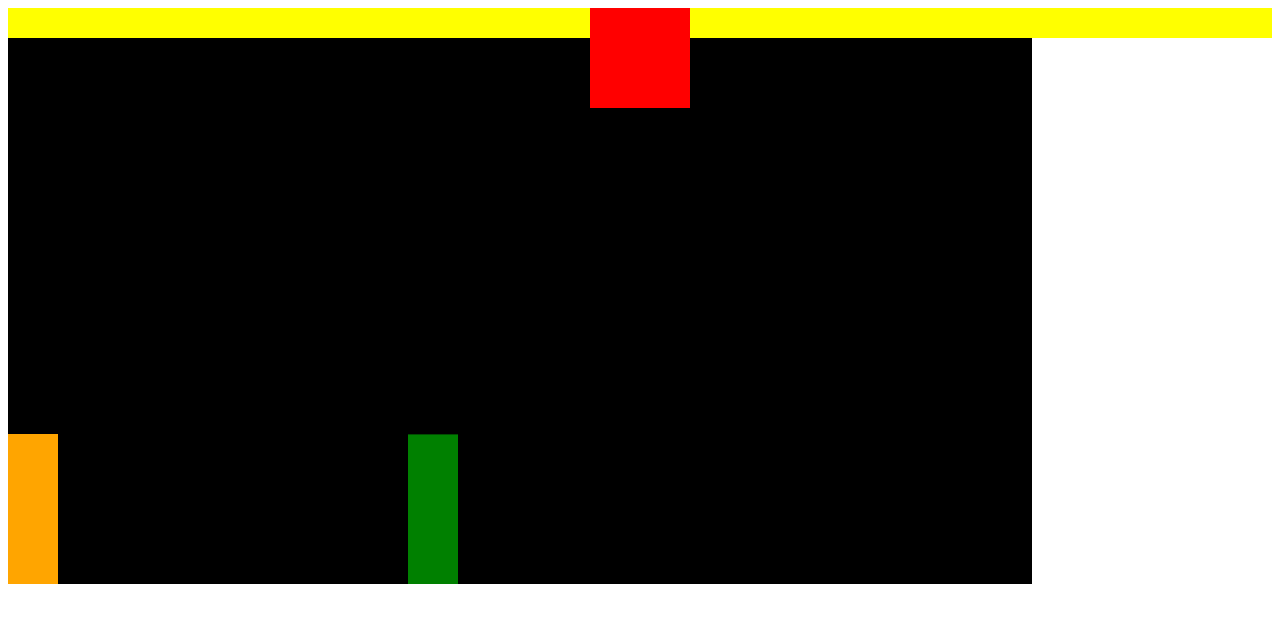
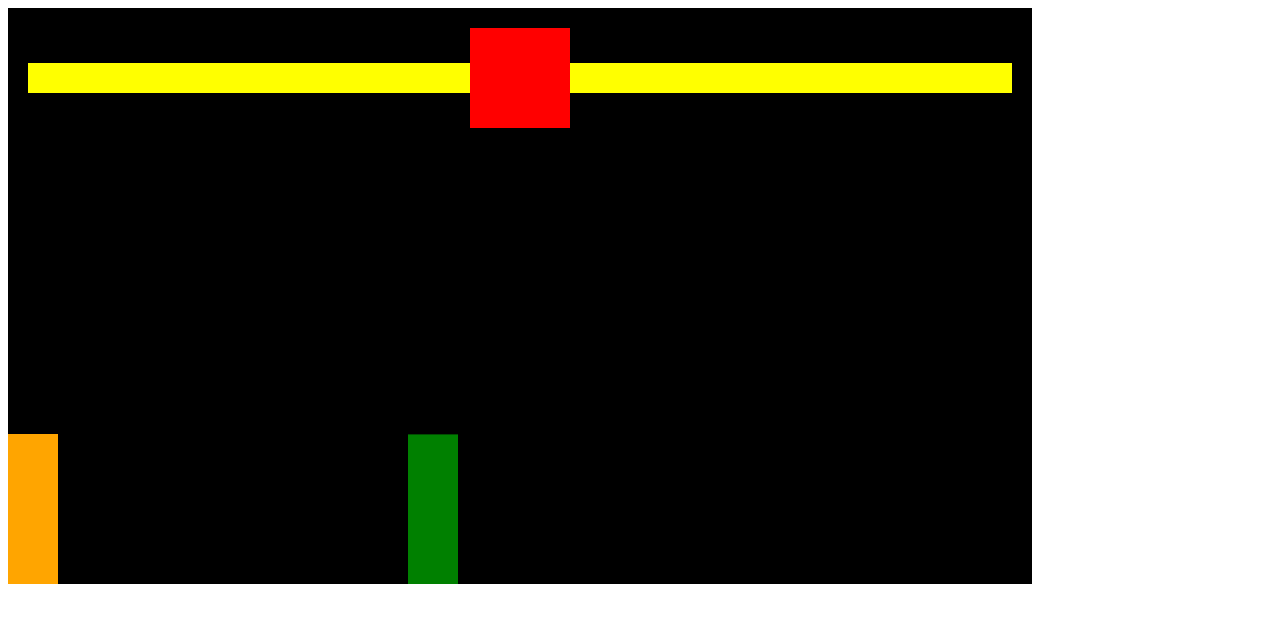
Before and after one commit to Sa1tyPretzel/js_fight, a plain HTML site: page index.html in a window 1280 px wide. Drawn offline with Linux system fonts and the light colour scheme.

Commit message:
health centered

```diff
--- a/index.html
+++ b/index.html
@@ -1,6 +1,20 @@
+<head>
+    <style>
+        * {
+            box-sizing: border-box;
+        }
+    </style>
+</head>
 <body>
-  <div style="position: relative;">
-  <div style="position: absolute; display: flex; width: 100%;">
+  <div style="position: relative; display: inline-block;">
+  <div style="
+            position: absolute;
+            display: flex;
+            width: 100%;
+            align-items: center;
+            padding: 20px;
+            ">
+
     <!--player health-->
     <div style="background-color: yellow; height: 30px; width: 100%;"></div>
     <!--timer-->
```
